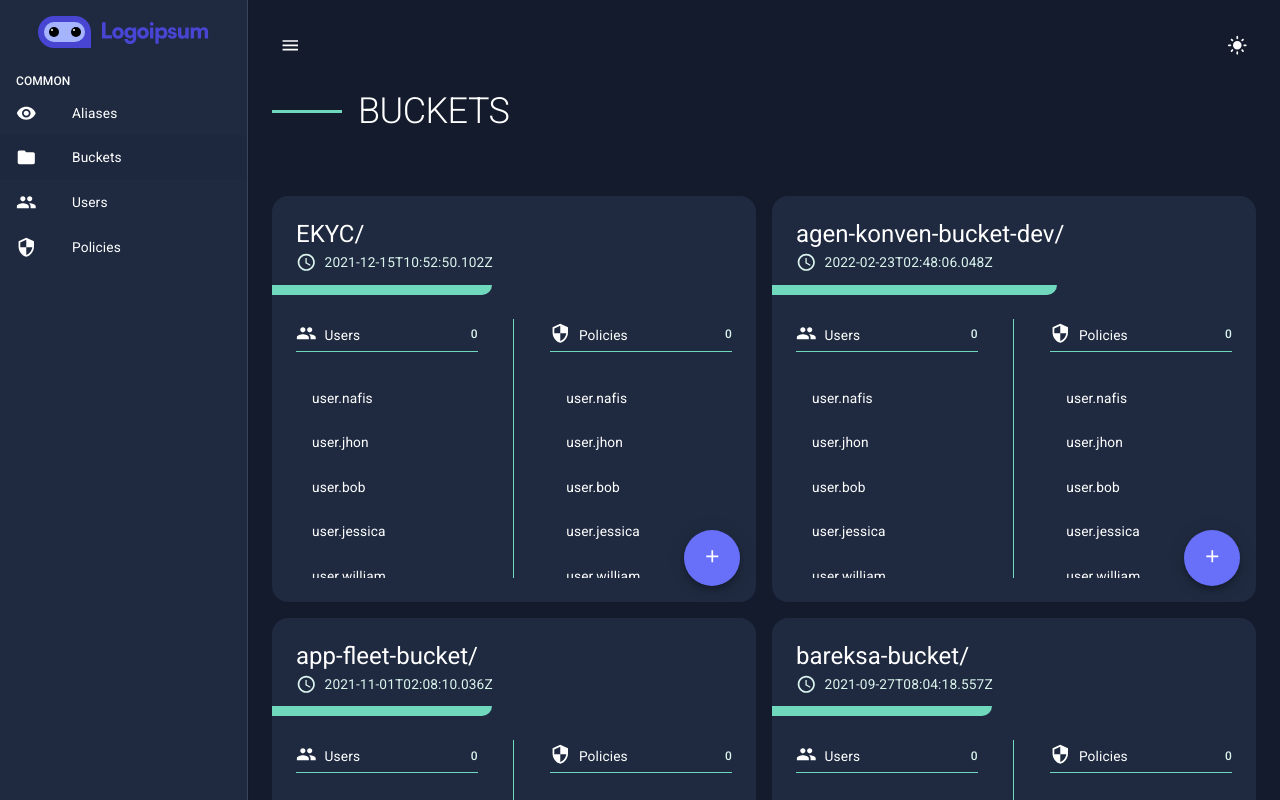
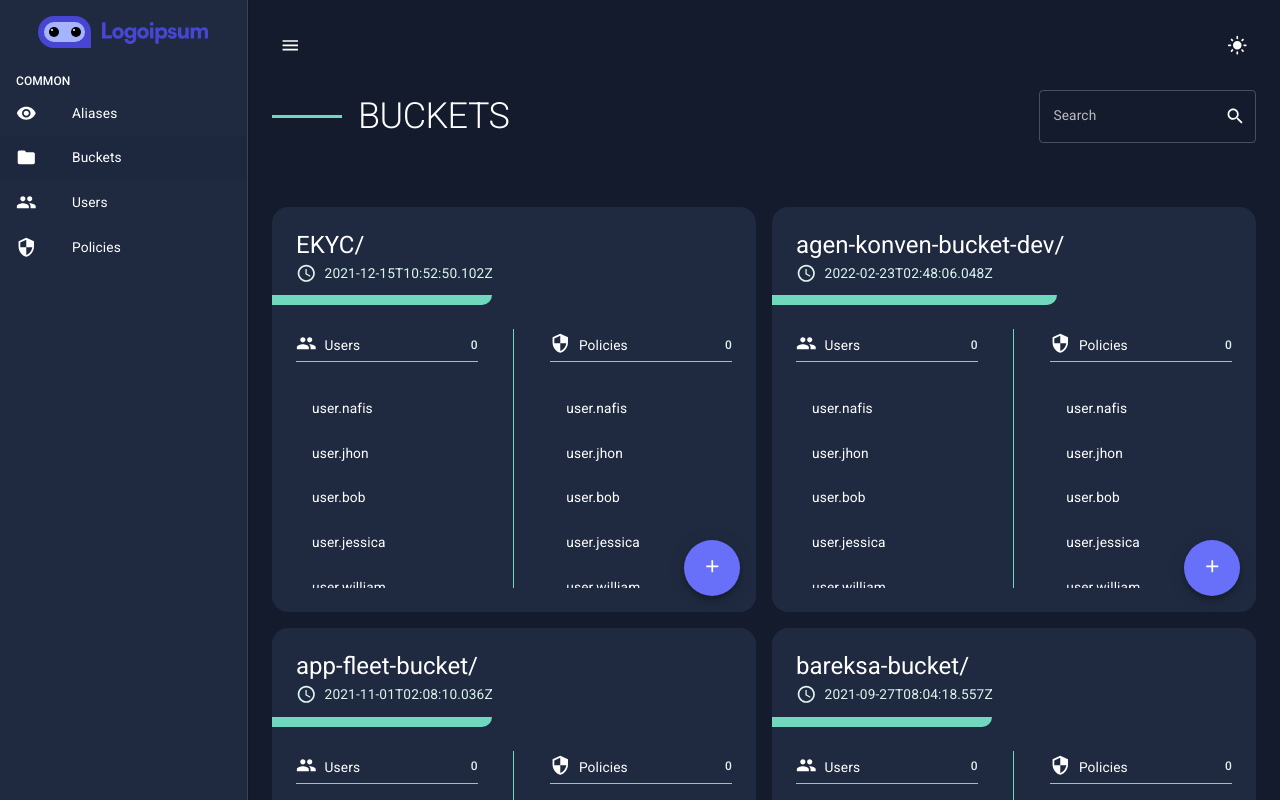
Before and after one commit to nafisrdn/minio-tools-webapp-fe, a React (Create React App) app: page /buckets in a window 1280 px wide. Built offline with nearby package versions, Linux system fonts and the light colour scheme.

Commit message:
add search field in bucket page

```diff
--- /dev/null
+++ b/src/Components/SearchField/index.jsx
@@ -0,0 +1,22 @@
+import { Search } from '@mui/icons-material';
+import { FormControl, IconButton, InputAdornment, InputLabel, OutlinedInput } from '@mui/material';
+
+function SearchField() {
+  return (
+    <FormControl variant="outlined" color="secondary">
+      <InputLabel htmlFor="search-input">Search</InputLabel>
+      <OutlinedInput
+        id="search-input"
+        endAdornment={
+          <InputAdornment position="end">
+            <IconButton edge="end">
+              <Search />
+            </IconButton>
+          </InputAdornment>
+        }
+      />
+    </FormControl>
+  );
+}
+
+export default SearchField;
--- a/src/pages/buckets/index.jsx
+++ b/src/pages/buckets/index.jsx
@@ -1,12 +1,13 @@
 import { Grid } from '@mui/material';
 import BucketListItem from '../../Components/BucketListItem';
 import Header from '../../Components/Header';
+import SearchField from '../../Components/SearchField';
 import dummyBuckets from '../../data/dummy-buckets';
 
 function BucketsPage() {
   return (
     <>
-      <Header title="Buckets" />
+      <Header title="Buckets" action={<SearchField />} />
       <Grid container spacing={2}>
         {dummyBuckets.map((bucket) => (
           <BucketListItem key={bucket.name} bucket={bucket} />
```
